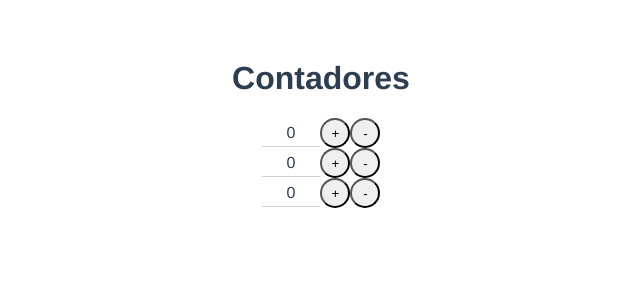
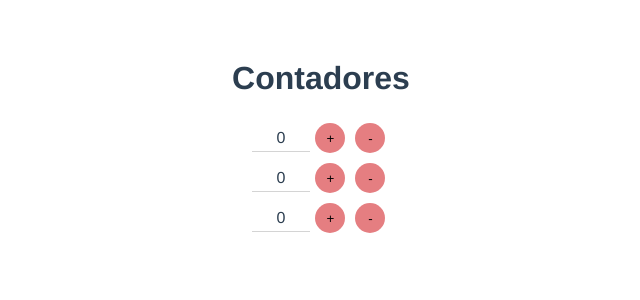
Before and after one commit to sleonardoaugusto/vue-study, a Vue app in the folder chapter-07/micro-project/: page / in a window 1280 px wide. Shown: the top 300 px of the page, without its empty margins (319-959 px from the left). Built offline with nearby package versions, Linux system fonts and the light colour scheme.

Commit message:
Buttons style adjustment

```diff
--- a/chapter-07/micro-project/src/components/Contador.vue
+++ b/chapter-07/micro-project/src/components/Contador.vue
@@ -1,9 +1,9 @@
 <template>
-  <div id="contador">
+  <section id="contador">
     <span class="small">{{ contador }}</span>
     <button @click="increment">+</button>
     <button @click="decrement">-</button>
-  </div>
+  </section>
 </template>
 
 <script>
@@ -35,7 +35,12 @@ export default {
   #contador button {
     height: 30px;
     width: 30px;
+    margin: 5px;
     border-radius: 15px;
+    background-color: #E57E81;
+    border-style: none;
+    cursor: pointer;
+    outline: none;
   }
 
 
```
